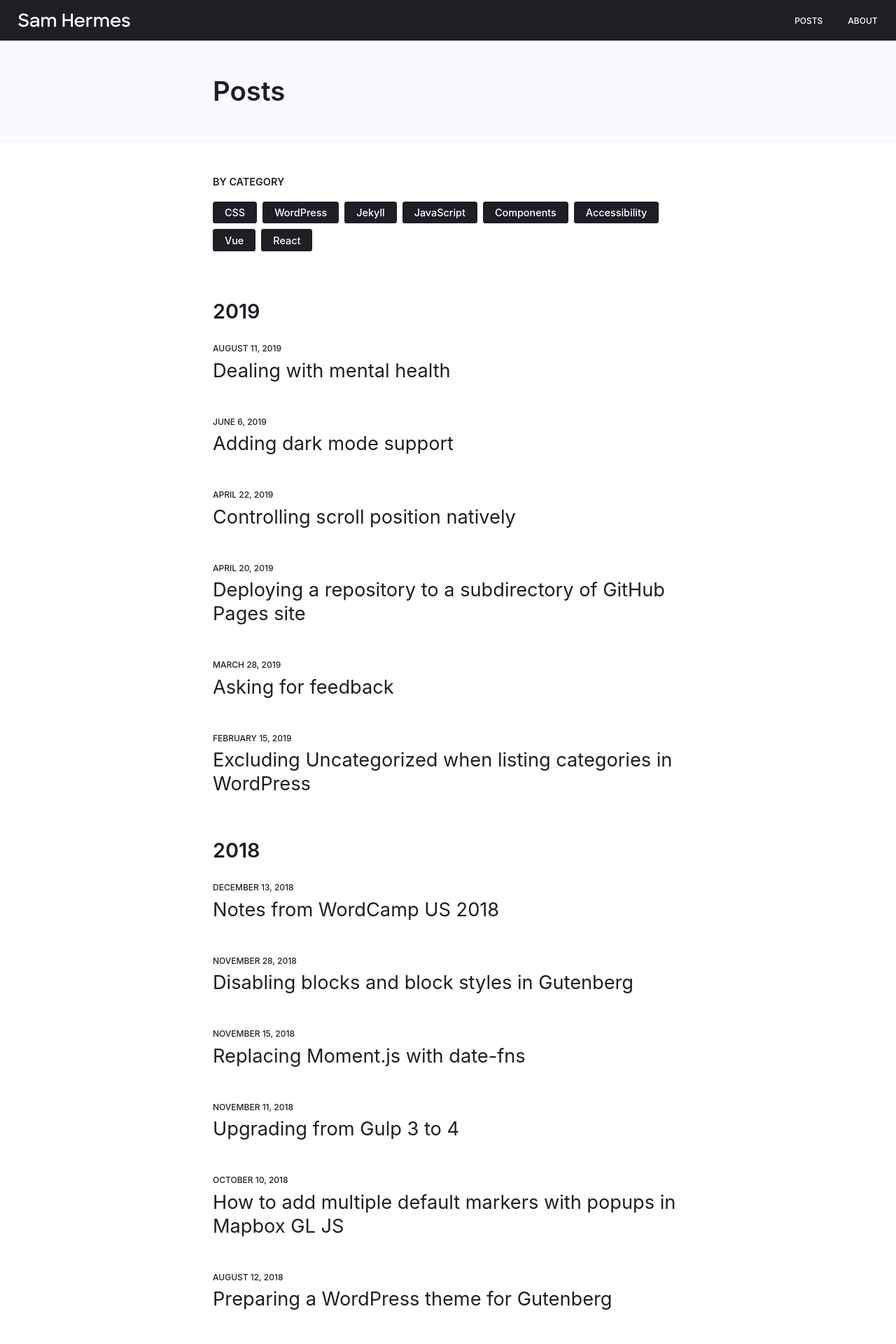
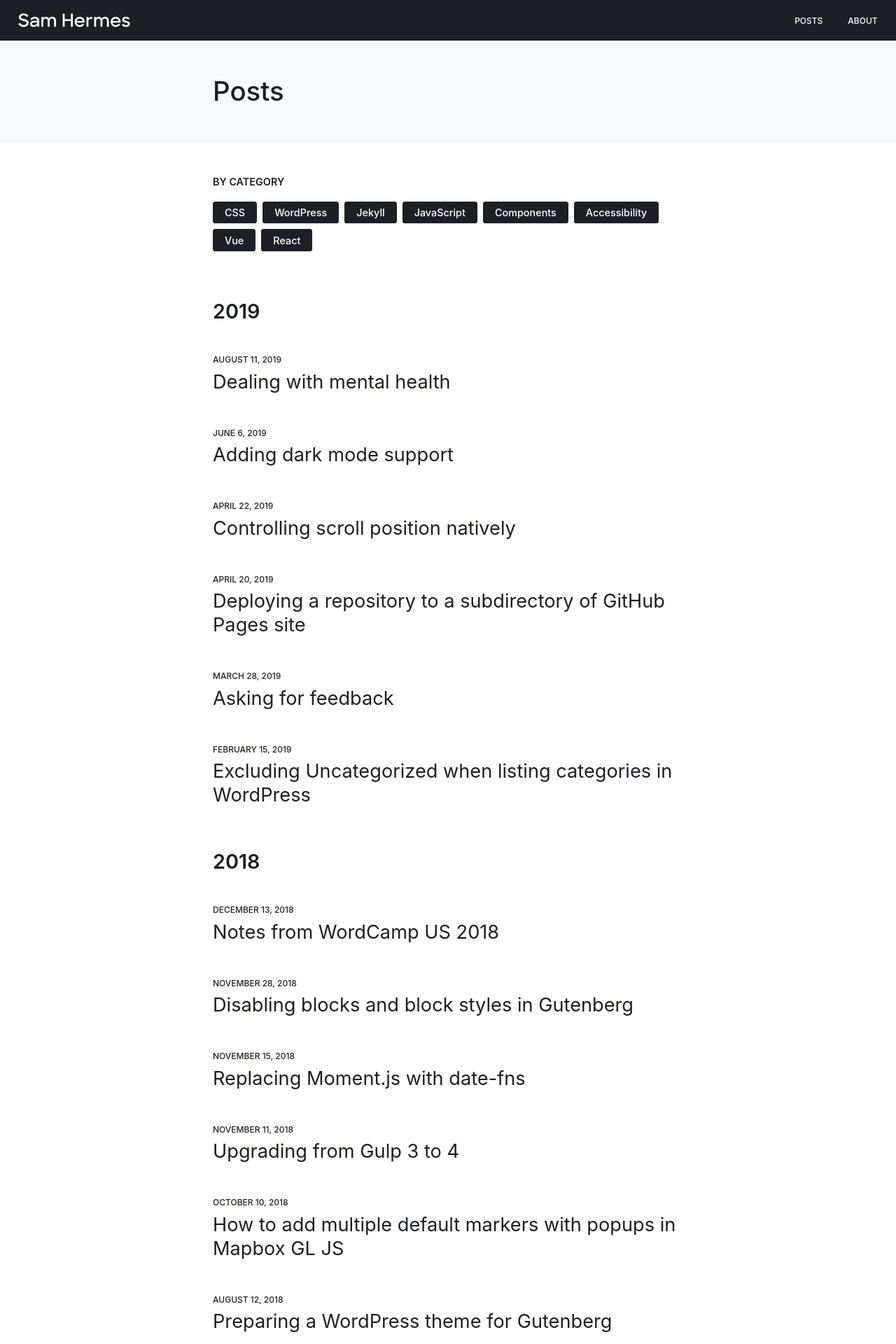
Before and after one commit to samhermes/samhermes.github.io, a Jekyll site: the page built from posts.md, in a window 1280 px wide. Shown: the top 1920 px of the page at 70% size. Built offline with Jekyll 4.4.1, drawn with Linux system fonts in a browser that asks for light colours.

Commit message:
Reduce font weight

```diff
--- a/_sass/_global.scss
+++ b/_sass/_global.scss
@@ -163,7 +163,7 @@
   a {
     text-transform: uppercase;
     font-size: 0.9rem;
-    font-weight: 600;
+    font-weight: 500;
 
     &:hover {
       text-decoration: underline;
--- a/_sass/_home.scss
+++ b/_sass/_home.scss
@@ -63,17 +63,6 @@
         max-width: 42em;
         width: 90%;
 
-        h2 {
-            font-weight: 600;
-            font-size: 1.6rem;
-            margin: 0 0 2.5rem;
-
-            @media screen and (min-width: 48em) {
-                margin: 0.8rem 0 3rem;
-                font-size: 2rem;
-            }
-        }
-
         .view-all {
             width: 100%;
 
--- a/_sass/_posts.scss
+++ b/_sass/_posts.scss
@@ -23,7 +23,7 @@
   }
 
   ul {
-    margin-top: 1rem;
+    margin-top: 2rem;
   }
 }
 
@@ -172,7 +172,7 @@
   font-size: 1.8em;
   line-height: 1.2;
   margin: 0 0 1.8rem;
-  font-weight: 600;
+  font-weight: 500;
   color: $color-dark;
 
   @media screen and (min-width: 37.5em) {
--- a/_sass/_projects.scss
+++ b/_sass/_projects.scss
@@ -96,15 +96,4 @@
             }
         }
     }
-
-    .related-post-heading {
-        text-transform: uppercase;
-        font-weight: 700;
-        font-size: 0.8rem;
-        margin: auto 0 0.3em;
-    }
-
-    .related-post-title {
-        margin: 0;
-    }
 }
```
